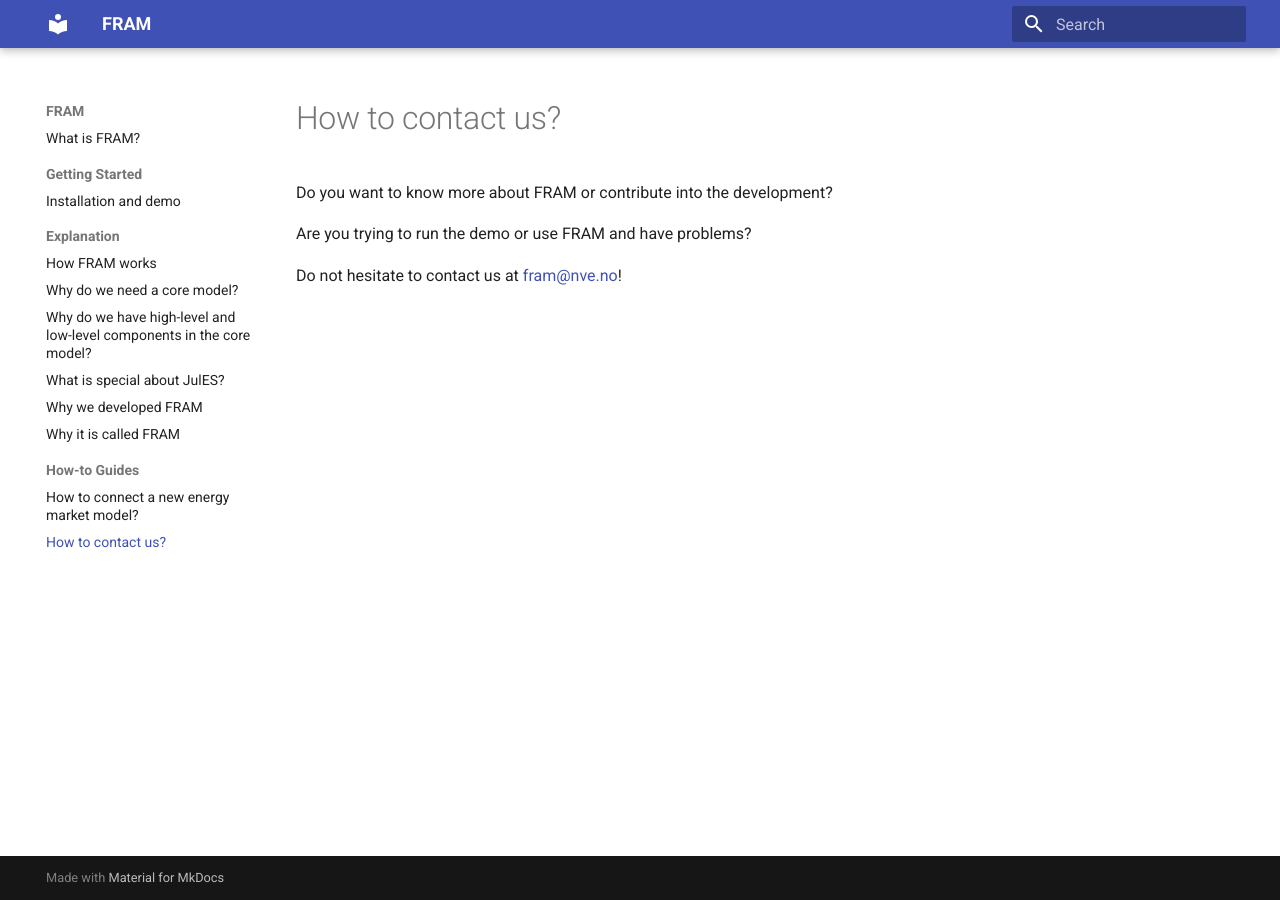
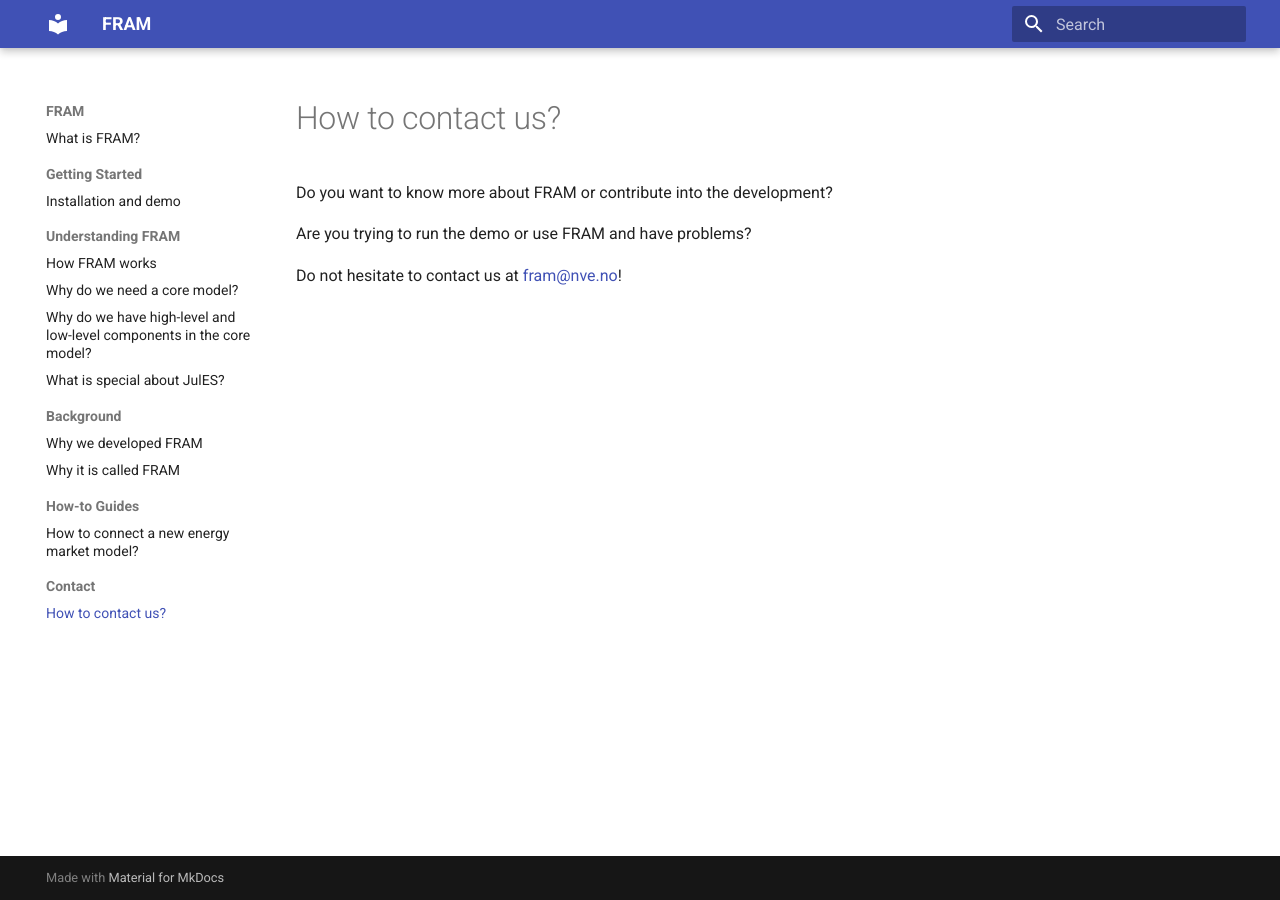
Before and after one commit to NVE/fram, an MkDocs documentation site: the page built from docs/how_to_contact.md, in a window 1280 px wide. Built offline with MkDocs 1.6.1 and Material for MkDocs 9.7.7, drawn with Linux system fonts in a browser that asks for light colours; the version menu is left out.

Commit message:
Suggested restructure of navigation pane and added url for sitemap

```diff
--- a/mkdocs.yml
+++ b/mkdocs.yml
@@ -1,4 +1,5 @@
 site_name: FRAM
+site_url: https://nve.github.io/fram/
 
 theme:
   features:
@@ -23,15 +24,17 @@ nav:
   - index.md
   - Getting Started:
     - installation_and_demo.md
-  - Explanation:
+  - Understanding FRAM:
     - how_fram_works.md
     - why_core_model.md
     - why_components.md
     - what_special_jules.md
+  - Background:
     - why_we_developed.md
     - why_is_it_called.md
   - How-to Guides:
     - how_to_add_model.md
+  - Contact:
     - how_to_contact.md
 
 extra:
```
